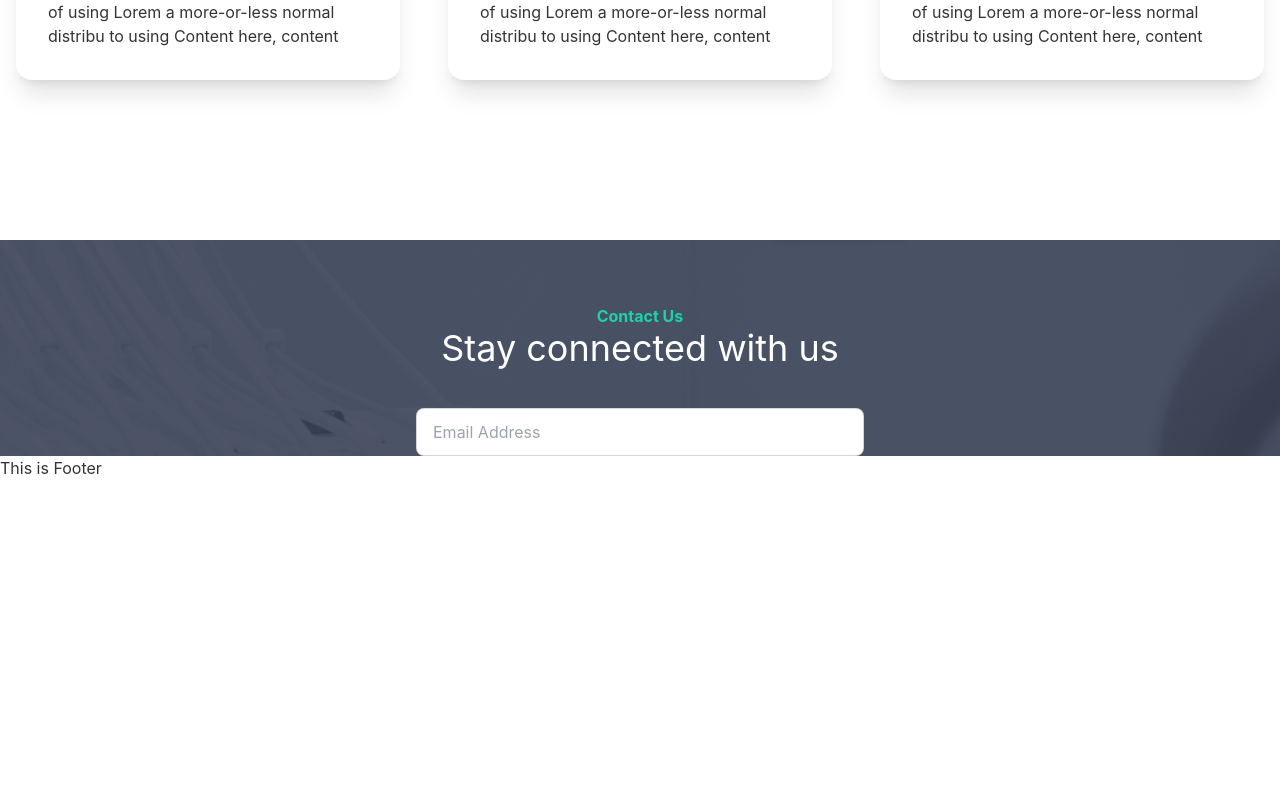
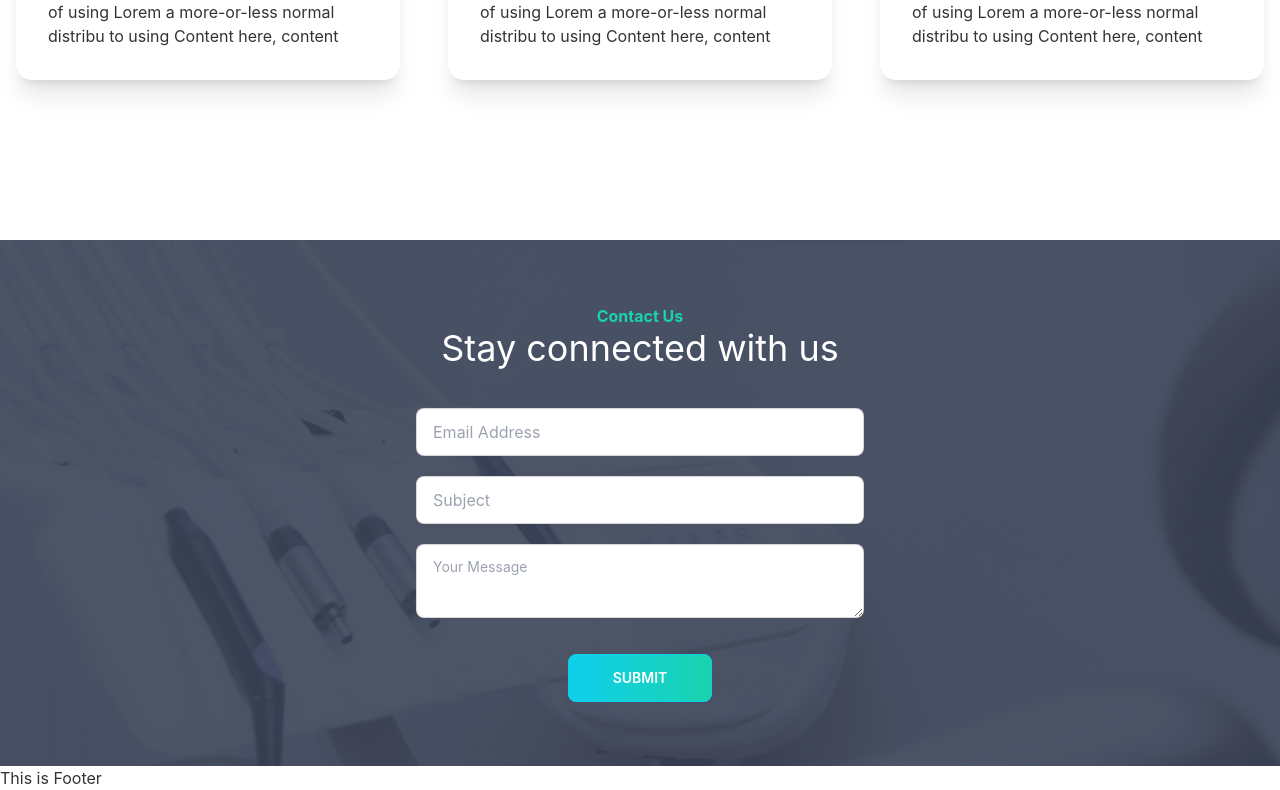
Before and after one commit to 100galib/doctorportal-client, a React (Create React App) app: page / in a window 1280 px wide. Shown: the part 3243-4033 px from the top of the page. Before the commit the page ends 3723 px from the top, so only its background shows below. Built offline with nearby package versions, Linux system fonts and the light colour scheme.

Commit message:
contact section added

```diff
--- a/src/Components/Pages/Home/ContactUs/ContactUs.js
+++ b/src/Components/Pages/Home/ContactUs/ContactUs.js
@@ -6,8 +6,11 @@ const ContactUs = () => {
         <div className='mt-40' style={{backgroundImage: `url(${bgImage})`}}>
             <h3 className='text-center font-bold text-secondary pt-16'>Contact Us</h3>
             <h1 className='text-center text-4xl mb-10 text-white'>Stay connected with us</h1>
-            <form className='text-center'>
-                <input type="email" placeholder="Email Address" className="input input-bordered w-full max-w-md" />
+            <form className='text-center flex flex-col items-center'>
+                <input type="email" placeholder="Email Address" className="input input-bordered w-full max-w-md mb-5" />
+                <input type="text" placeholder="Subject" className="input input-bordered w-full max-w-md mb-5" />
+                <textarea className="textarea textarea-bordered w-full max-w-md mb-9" placeholder="Your Message"></textarea>
+                <button type='submit' className="btn  btn-primary bg-gradient-to-r from-primary to-secondary text-white w-36 mb-16">Submit</button>
             </form>
         </div>
     );
```
